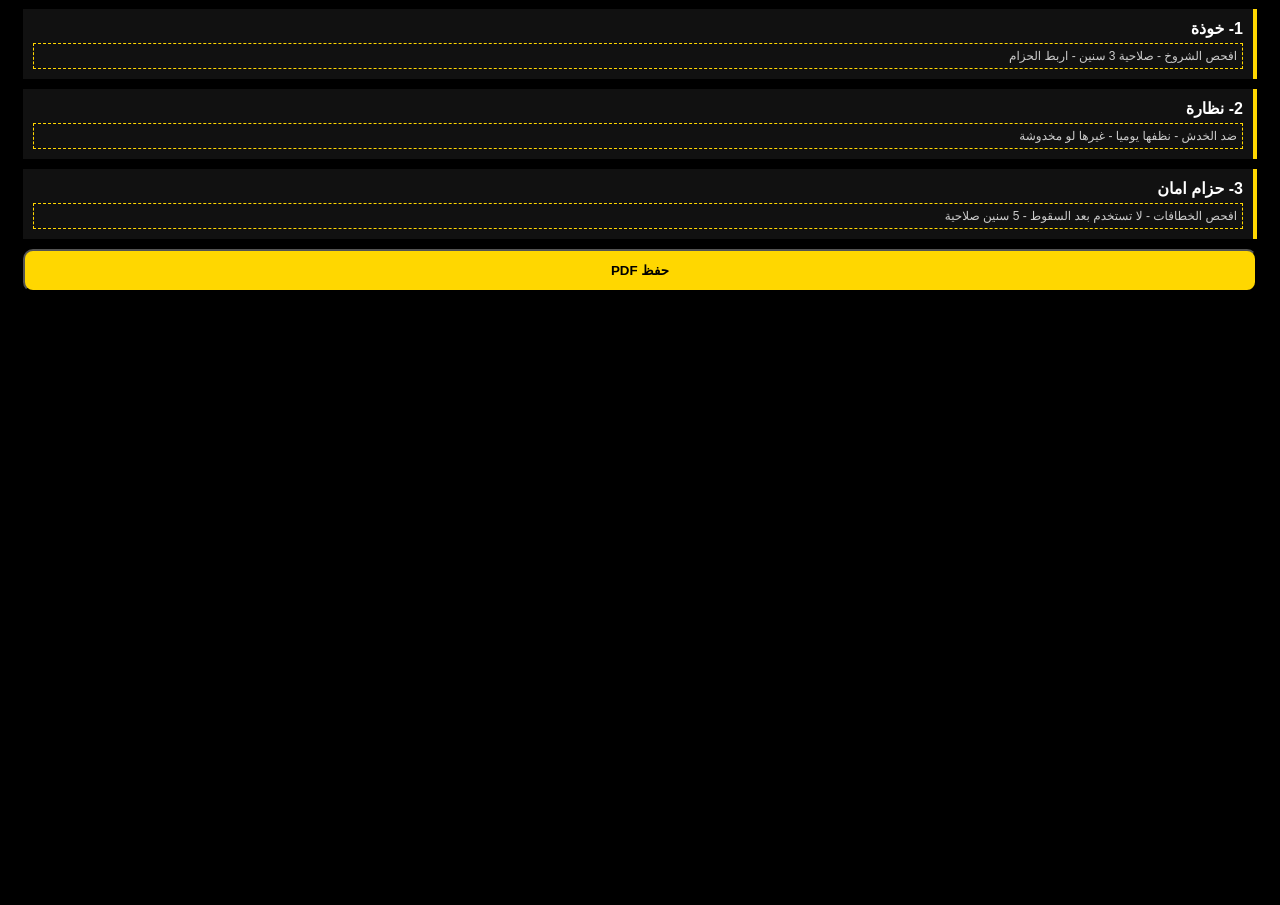
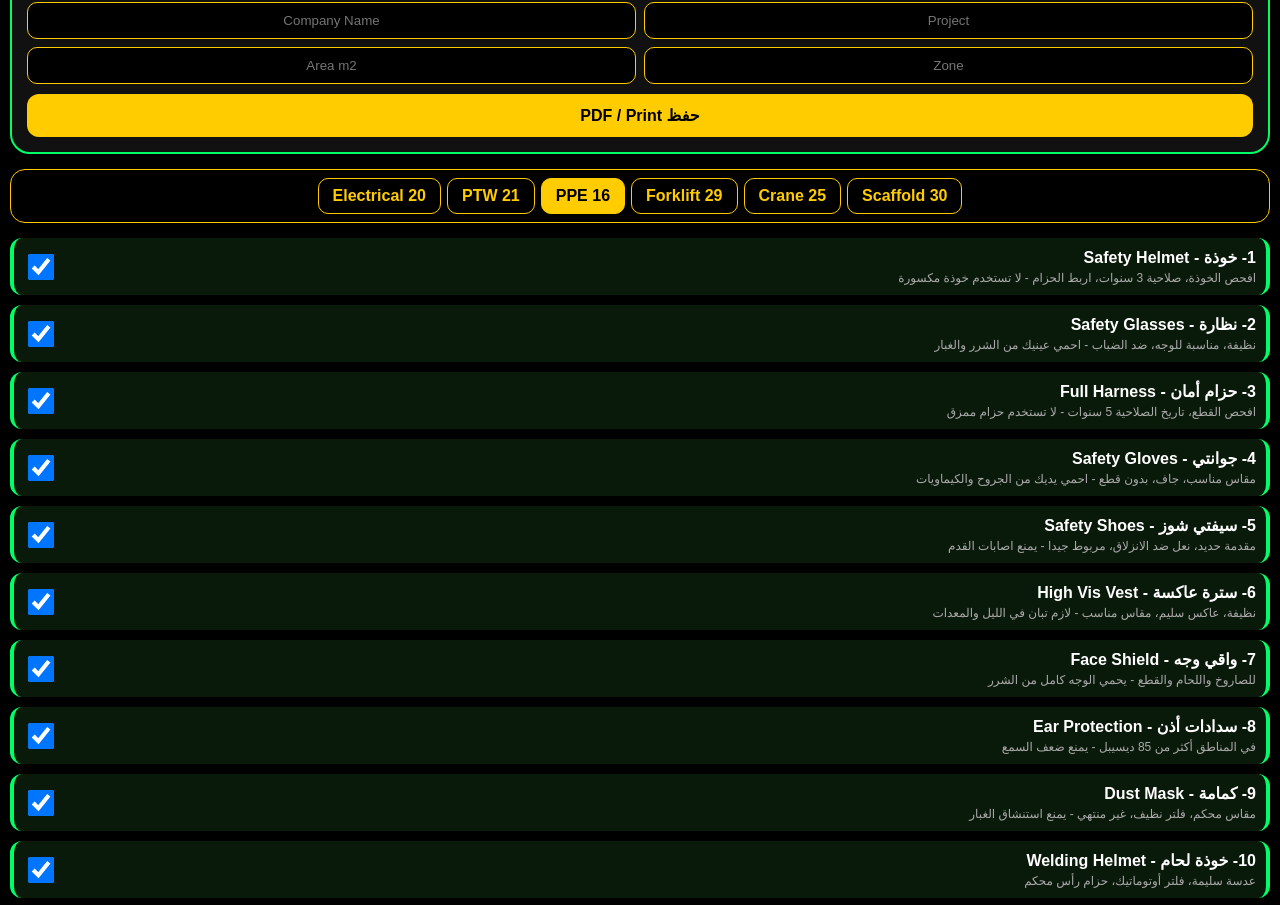
Before and after one commit to am5203847-stack/am5203847-stack.github.io, a plain HTML site: page ar-v10.html in a window 1280 px wide. Shown: the part 95-1000 px from the top of the page. Before the commit the page ends 800 px from the top, so only its background shows below. Drawn offline with Linux system fonts and the light colour scheme.

Commit message:
V10 FINAL PPE 16 with safety instructions

```diff
--- a/ar-v10.html
+++ b/ar-v10.html
@@ -1,15 +1,61 @@
 <!DOCTYPE html>
-<html dir="rtl" lang="ar">
-<head><meta charset="UTF-8"><title>ADEL V10</title>
-<style>body{background:#000;color:#fff;font-family:sans-serif;padding:15px}
-.item{background:#111;border-right:4px solid gold;padding:10px;margin:10px 0}
-.inst{color:#ccc;font-size:12px;border:1px dashed gold;padding:5px;margin-top:5px}
-button{background:gold;color:#000;padding:12px;width:100%;border-radius:10px;font-weight:bold}
-</style></head>
+<html lang="ar" dir="rtl">
+<head>
+<meta charset="UTF-8">
+<meta name="viewport" content="width=device-width, initial-scale=1.0">
+<title>ADEL V10 - تعليمات السلامة PPE 16</title>
+<style>
+body{background:#000;color:#fff;font-family:sans-serif;margin:0;padding:10px}
+.card{border:2px solid #00ff66;border-radius:20px;padding:15px;background:#111;margin-bottom:15px}
+h1{color:#00ff66;text-align:center;margin:5px;font-size:22px}
+.sub{color:#ffcc00;text-align:center;margin-bottom:15px}
+.grid{display:grid;grid-template-columns:1fr 1fr;gap:8px}
+.inp{background:#000;border:1px solid #ffcc00;color:#fff;padding:10px;border-radius:10px;text-align:center}
+.btn-save{background:#ffcc00;color:#000;padding:12px;border-radius:12px;text-align:center;font-weight:bold;margin-top:10px;cursor:pointer}
+.tabs{border:1px solid #ffcc00;border-radius:15px;padding:8px;display:flex;flex-wrap:wrap;gap:6px;justify-content:center}
+.tab{background:#000;border:1px solid #ffcc00;color:#ffcc00;padding:8px 14px;border-radius:10px;font-weight:bold}
+.tab.active{background:#ffcc00;color:#000}
+.item{background:#0a1a0a;border-right:4px solid #00ff66;border-left:4px solid #00ff66;border-radius:12px;padding:10px;margin-bottom:10px;display:flex;align-items:center;justify-content:space-between}
+.item b{font-size:16px}
+.item small{display:block;color:#aaa;font-size:12px;margin-top:4px}
+.check{width:26px;height:26px}
+</style>
+</head>
 <body>
-<h1 style="color:gold;text-align:center">ADEL V10 - تعليمات السلامة</h1>
-<div class="item"><b>1- خوذة</b><div class="inst">افحص الشروخ - صلاحية 3 سنين - اربط الحزام</div></div>
-<div class="item"><b>2- نظارة</b><div class="inst">ضد الخدش - نظفها يوميا - غيرها لو مخدوشة</div></div>
-<div class="item"><b>3- حزام امان</b><div class="inst">افحص الخطافات - لا تستخدم بعد السقوط - 5 سنين صلاحية</div></div>
-<button onclick="window.print()">حفظ PDF</button>
-</body></html>
+<div class="card">
+<h1>ADEL V10 - تعليمات السلامة</h1>
+<div class="sub">PPE 16 بند - SBG | Rakaez A-4</div>
+<div class="grid">
+<input class="inp" placeholder="Project">
+<input class="inp" placeholder="Company Name">
+<input class="inp" placeholder="Zone">
+<input class="inp" placeholder="Area m2">
+</div>
+<div class="btn-save" onclick="window.print()">حفظ PDF / Print</div>
+</div>
+
+<div class="tabs">
+<div class="tab">Scaffold 30</div><div class="tab">Crane 25</div><div class="tab">Forklift 29</div>
+<div class="tab active">PPE 16</div><div class="tab">PTW 21</div><div class="tab">Electrical 20</div>
+</div>
+
+<div style="margin-top:15px">
+<div class="item"><div><b>1- خوذة - Safety Helmet</b><small>افحص الخوذة، صلاحية 3 سنوات، اربط الحزام - لا تستخدم خوذة مكسورة</small></div><input type="checkbox" class="check" checked></div>
+<div class="item"><div><b>2- نظارة - Safety Glasses</b><small>نظيفة، مناسبة للوجه، ضد الضباب - احمي عينيك من الشرر والغبار</small></div><input type="checkbox" class="check" checked></div>
+<div class="item"><div><b>3- حزام أمان - Full Harness</b><small>افحص القطع، تاريخ الصلاحية 5 سنوات - لا تستخدم حزام ممزق</small></div><input type="checkbox" class="check" checked></div>
+<div class="item"><div><b>4- جوانتي - Safety Gloves</b><small>مقاس مناسب، جاف، بدون قطع - احمي يديك من الجروح والكيماويات</small></div><input type="checkbox" class="check" checked></div>
+<div class="item"><div><b>5- سيفتي شوز - Safety Shoes</b><small>مقدمة حديد، نعل ضد الانزلاق، مربوط جيدا - يمنع اصابات القدم</small></div><input type="checkbox" class="check" checked></div>
+<div class="item"><div><b>6- سترة عاكسة - High Vis Vest</b><small>نظيفة، عاكس سليم، مقاس مناسب - لازم تبان في الليل والمعدات</small></div><input type="checkbox" class="check" checked></div>
+<div class="item"><div><b>7- واقي وجه - Face Shield</b><small>للصاروخ واللحام والقطع - يحمي الوجه كامل من الشرر</small></div><input type="checkbox" class="check" checked></div>
+<div class="item"><div><b>8- سدادات أذن - Ear Protection</b><small>في المناطق أكثر من 85 ديسيبل - يمنع ضعف السمع</small></div><input type="checkbox" class="check" checked></div>
+<div class="item"><div><b>9- كمامة - Dust Mask</b><small>مقاس محكم، فلتر نظيف، غير منتهي - يمنع استنشاق الغبار</small></div><input type="checkbox" class="check" checked></div>
+<div class="item"><div><b>10- خوذة لحام - Welding Helmet</b><small>عدسة سليمة، فلتر أوتوماتيك، حزام رأس محكم</small></div><input type="checkbox" class="check" checked></div>
+<div class="item"><div><b>11- ركبة - Knee Pads</b><small>للعمل على الأرضيات - يمنع إصابة الركبة</small></div><input type="checkbox" class="check" checked></div>
+<div class="item"><div><b>12- أفرول - Coverall</b><small>قطن، مقاس مناسب، بدون أجزاء مفكوكة - يحمي الجسم</small></div><input type="checkbox" class="check" checked></div>
+<div class="item"><div><b>13- جاكيت عاكس - Reflective Jacket</b><small>للطقس البارد والليل - يزيد الرؤية</small></div><input type="checkbox" class="check" checked></div>
+<div class="item"><div><b>14- حزام عدة - Tool Belt</b><small>لا تحمل أدوات حادة في الجيب - يمنع سقوط العدد</small></div><input type="checkbox" class="check" checked></div>
+<div class="item"><div><b>15- إسعافات أولية - First Aid</b><small>تأكد من وجود شنطة إسعافات قريبة وعارف مكانها</small></div><input type="checkbox" class="check" checked></div>
+<div class="item"><div><b>16- إجراء طوارئ - Emergency</b><small>عارف رقم الطوارئ ومخرج الهروب ونقطة التجمع</small></div><input type="checkbox" class="check" checked></div>
+</div>
+</body>
+</html>
```
